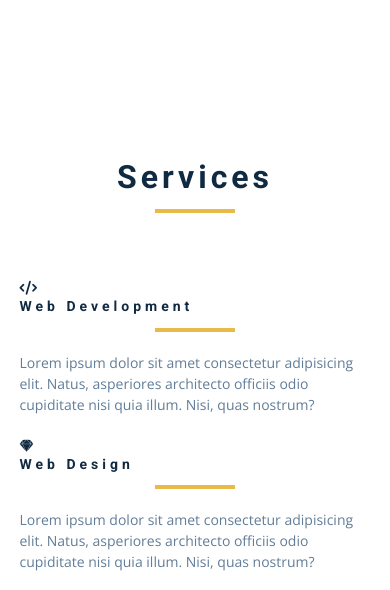
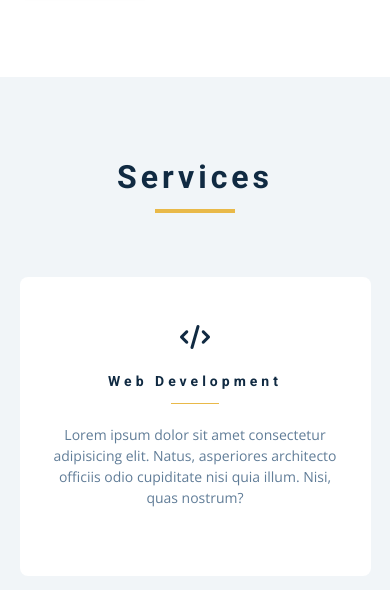
Before and after one commit to tims07/portfolio-project, a plain HTML site: page index.html in a window 390 px wide. Shown: the part 1872-2462 px from the top of the page. Drawn offline with nearby package versions, Linux system fonts and the light colour scheme.

Commit message:
add services mobile styling:

```diff
--- a/css/styles.css
+++ b/css/styles.css
@@ -179,6 +179,9 @@ p {
   margin-right: auto;
 }
 
+.bg-grey {
+  background: var(--clr-grey-10);
+}
 /*
 ===============
 Navbar
@@ -455,6 +458,45 @@ Services
 /* small screen layout setup */
 /* bg-grey in globals */
 
+.service {
+  background: var(--clr-white);
+  padding: 3rem 1.5rem;
+  margin-bottom: 2rem;
+  border-radius: var(--radius);
+  text-align: center;
+  transition: var(--transition);
+
+}
+
+.service-icon {
+  font-size: 1.5rem;
+  margin-bottom: 1.5rem;
+}
+
+.service .underline {
+  width: 3rem;
+  height: 0.12rem;
+  transition: var(--transition);
+}
+
+.service p {
+  transition: var(--transition);
+}
+
+.service:hover {
+  background: var(--clr-primary-5);
+  color: var(--clr-white);
+}
+
+.service:hover p{
+  color: var(--clr-white);
+}
+
+.service:hover .underline {
+  background: var(--clr-white);
+}
+
+
 /*
 ===============
 Projects
```
